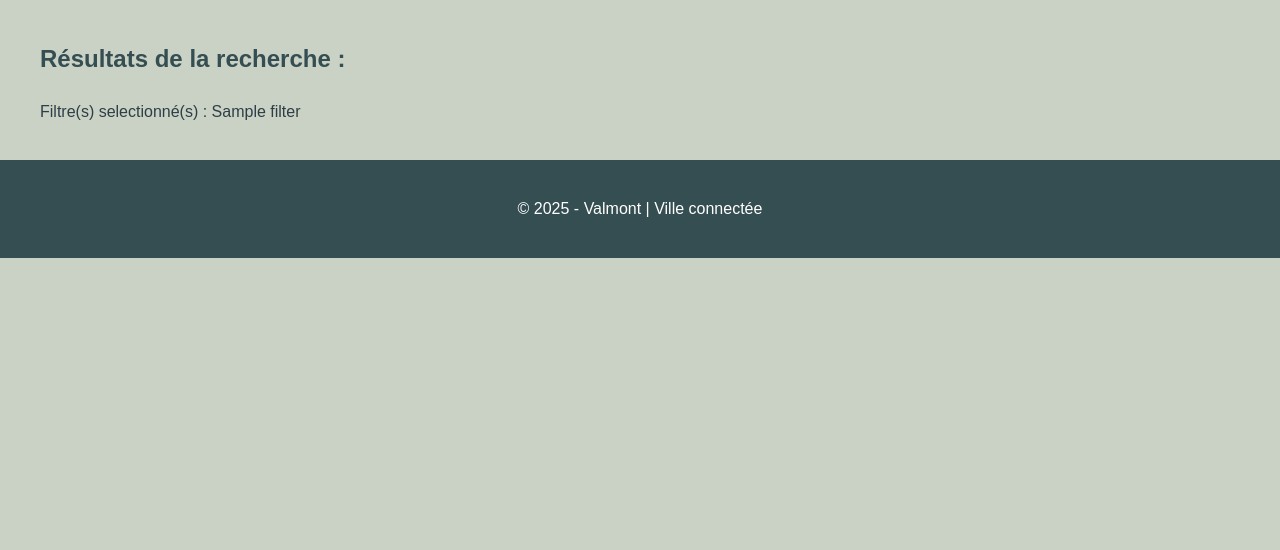
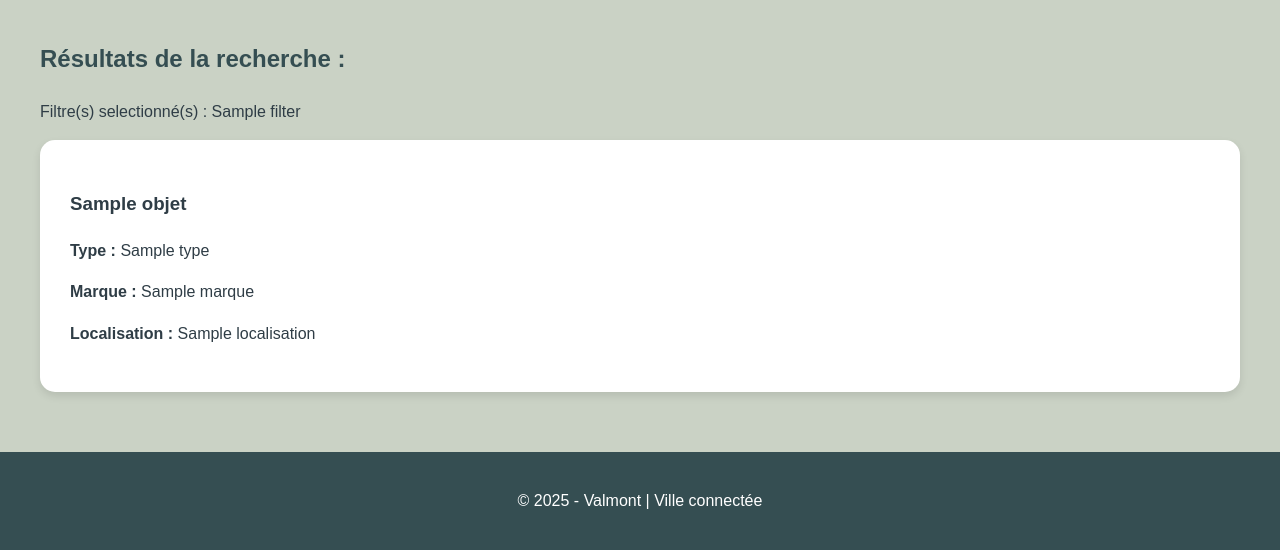
Before and after one commit to Myri23/Valmont, a Symfony app: template templates/search/results-objects.html.twig in a window 1280 px wide. Shown: the part 251-801 px from the top of the page. Before the commit the page ends 509 px from the top, so only its background shows below. Run offline with Twig, Linux system fonts and the light colour scheme; the template is opened without the code that fills it: most values are stand-ins (such as "Sample title", 1, 10 or a date in 2020); style sheets or scripts are compiled from the project's sources; some libraries are stand-ins or nearby versions.

Commit message:
Maj recherche objet

```diff
--- a/templates/search/results-objects.html.twig
+++ b/templates/search/results-objects.html.twig
@@ -22,6 +22,23 @@
             {% for val in filters %}
                 {{ val }}
             {% endfor %}
+
+			{% if objets is not empty %}
+                <div class="results">
+                    {% for objet in objets %}
+                        <div class="card">
+                            <h3>{{ objet.nom }}</h3>
+                            <p><strong>Type :</strong> {{ objet.type }}</p>
+                            <p><strong>Marque :</strong> {{ objet.marque }}</p>
+							<p><strong>Localisation :</strong> {{ objet.localisation }}</p>
+                        </div>
+                    {% endfor %}
+                </div>
+            {% else %}
+                <div class="card">
+                    <h1>Aucun résultat trouvé...</h1>
+                </div>
+            {% endif %}
 
         {% else %}
             <p>Aucun filtre selectionné</p>
```
